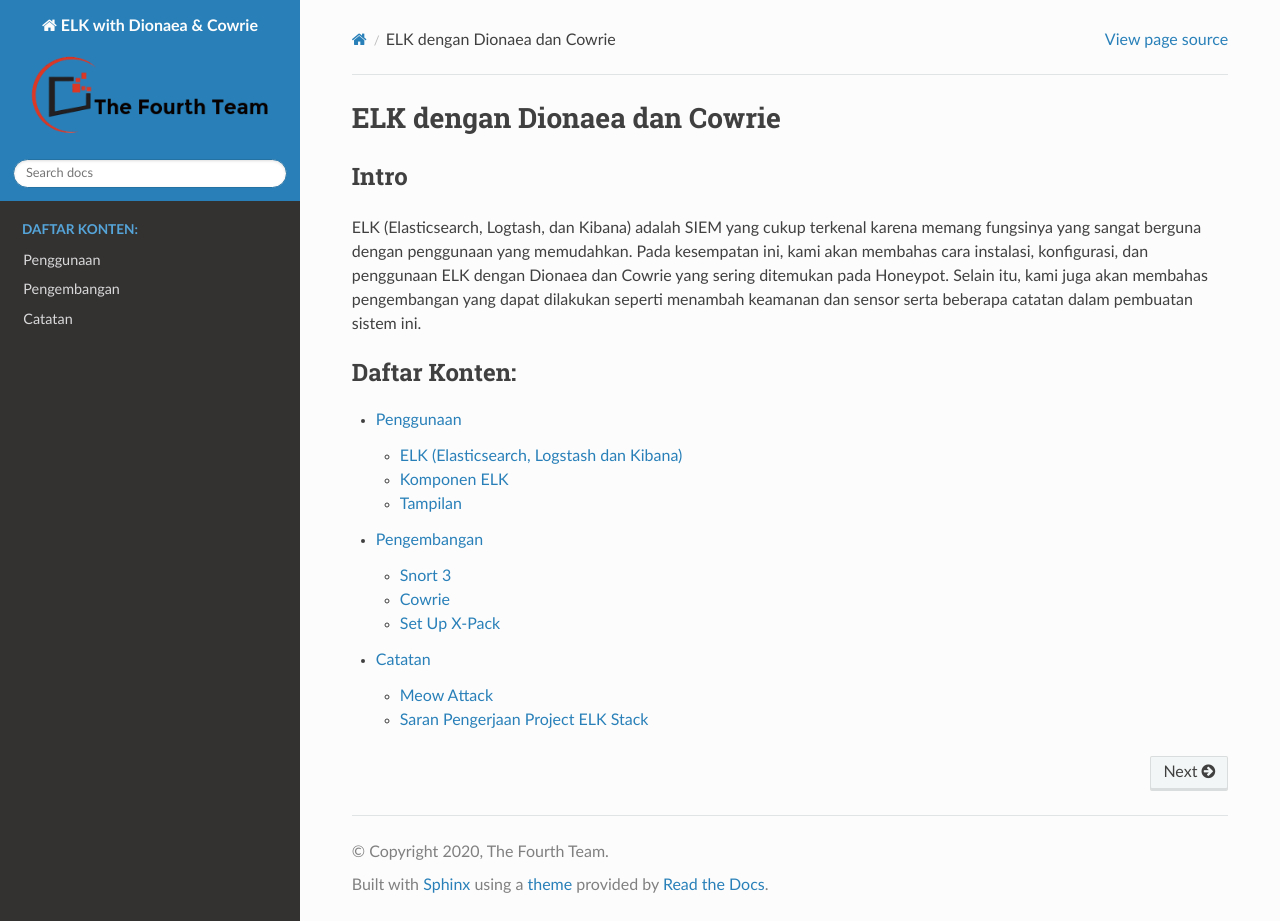
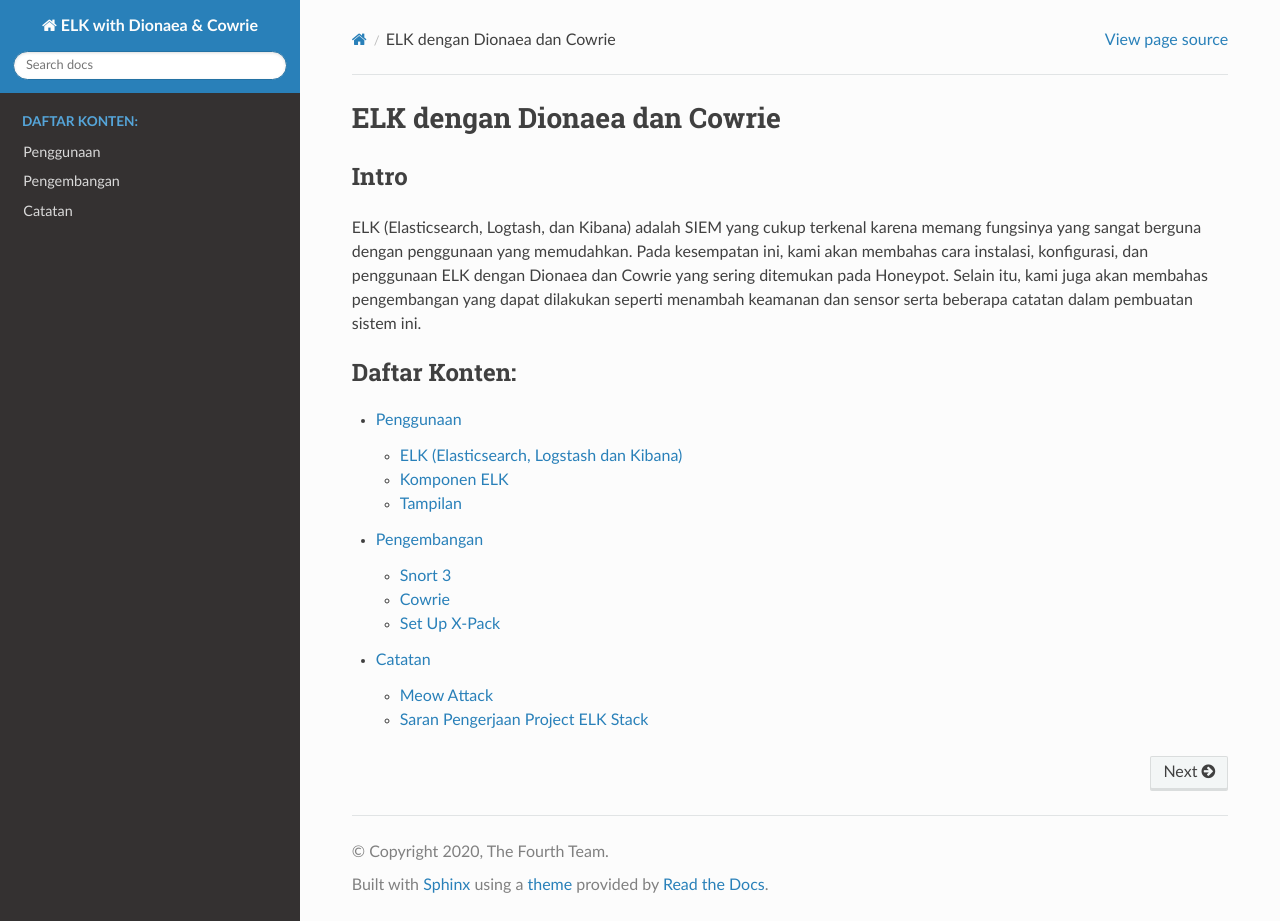
Before and after one commit to subkhancore/mdocs, a Sphinx documentation site: the page built from docs/source/index.rst, in a window 1280 px wide and 921 px high. Built offline with Sphinx 7.4.7 and the Read the Docs theme 2.0.0, drawn with Linux system fonts in a browser that asks for light colours; pages that are not in the unit, such as notebooks, are missing from menus.

Commit message:
Update conf.py

```diff
--- a/docs/source/conf.py
+++ b/docs/source/conf.py
@@ -51,7 +51,7 @@
 #
 #html_theme = 'alabaster'
 html_theme = 'sphinx_rtd_theme'
-html_logo = 'logo.png'
+logo_only = 'logo.png'
 #html_css_files = ['_static/style.css']
 #html_theme_options = {
 #    "rightsidebar": "false",
```
